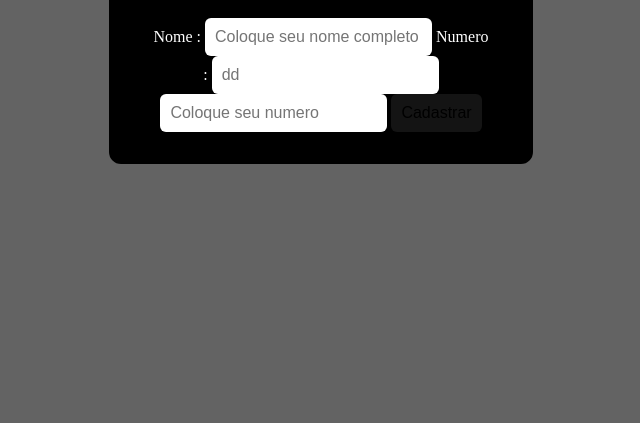
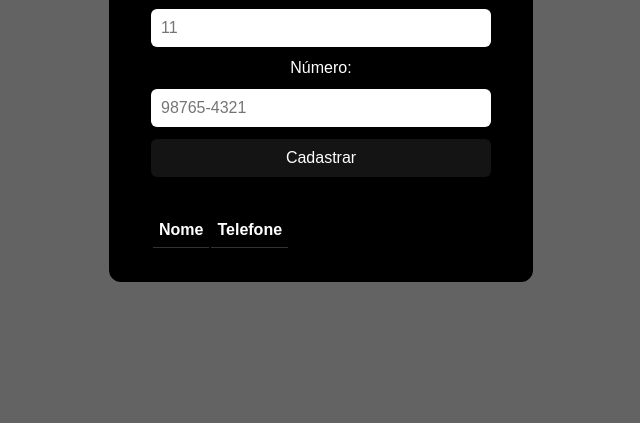
Before and after one commit to GustavoMelo1/Projetos, a plain HTML site: page projeto-listatelefonica/index.html in a window 1280 px wide. Shown: the part 377-800 px from the top of the page, without its empty margins (319-959 px from the left). Drawn offline with Linux system fonts and the light colour scheme.

Commit message:
salvando projeto tabela telefonica

```diff
--- a/projeto-listatelefonica/index.html
+++ b/projeto-listatelefonica/index.html
@@ -10,17 +10,30 @@
     <main class="container">
         <h1>Lista de Numeros</h1>
             <section class="bloco-lista">
-                <form class="form">
-                    <label>Nome :
-                        <input type="text" id="nome" required placeholder="Coloque seu nome completo">
-                    <label>Numero :
-                        <input type="number" id="dd"  required placeholder="dd">
-                        <input type="number" id="telefone" required placeholder="Coloque seu numero">
-                    </label>
+                <form class="form" id="form-contato" autocomplete="off">
+                    <label for="nome">Nome:</label>
+                    <input type="text" id="nome" required placeholder="Coloque seu nome completo" />
+
+                    <label for="dd">DDD:</label>
+                    <input type="tel" id="dd" required placeholder="11" inputmode="numeric" maxlength="2" pattern="\d{2}" />
+
+                    <label for="telefone">Número:</label>
+                    <input type="tel" id="telefone" required placeholder="98765-4321" inputmode="numeric" maxlength="9" />
 
                     <button type="submit">Cadastrar</button>
+                    <p id="erro" style="color:#ff6b6b; margin:6px 0 0; min-height:1em;"></p>
                 </form>
+                <table id="tabela-contatos">
+                    <thead>
+                        <tr>
+                            <th style="text-align:left; border-bottom:1px solid #333; padding:8px 6px;">Nome</th>
+                            <th style="text-align:left; border-bottom:1px solid #333; padding:8px 6px;">Telefone</th>
+                        </tr>
+                    </thead>
+                    <tbody></tbody>
+                </table>
             </section>
     </main>
+    <script src="script.js"></script>
 </body>
 </html>
--- /dev/null
+++ b/projeto-listatelefonica/script.js
@@ -0,0 +1,58 @@
+// Pega o formulário pelo id
+const form = document.getElementById('form-contato');
+
+// Pega os 3 inputs de nome, ddd e telefone
+const nomeInput = document.getElementById('nome');
+const ddInput   = document.getElementById('dd');
+const telInput  = document.getElementById('telefone');
+
+// Pega o corpo da tabela onde vamos adicionar as linhas
+const tbody = document.querySelector('#tabela-contatos tbody');
+
+// Mensagem de erro e mensagem de lista vazia
+const erroBox = document.getElementById('erro');
+const vazioMsg = document.getElementById('vazio');
+
+// Quando o usuário clicar em "Cadastrar"
+form.addEventListener('submit', function(e) {
+  e.preventDefault(); // impede recarregar a página
+  erroBox.textContent = ''; // limpa erros anteriores
+
+    // Lê e limpa espaços dos valores
+    const nome = nomeInput.value.trim();
+    const dd   = ddInput.value.trim();
+    const tel  = telInput.value.trim();
+
+    // Validação: se algo estiver vazio
+    if (!nome || !dd || !tel) {
+        erroBox.textContent = 'Preencha nome, DDD e telefone';
+        return;
+    }
+
+    // Validação: DDD deve ter 2 dígitos
+    if (dd.length !== 2) {
+        erroBox.textContent = 'DDD deve ter 2 dígitos';
+        return;
+    }
+
+    // Validação: telefone precisa ter pelo menos 8 dígitos
+    if (tel.length < 8) {
+        erroBox.textContent = 'Telefone deve ter pelo menos 8 dígitos';
+        return;
+    }
+
+    // Monta o telefone no formato (DD) número
+    const telefoneFormatado = `(${dd}) ${tel}`;
+
+    // Cria a linha e as colunas da tabela
+    const tr = document.createElement('tr');
+    tr.innerHTML = `<td>${nome}</td><td>${telefoneFormatado}</td>`;
+    tbody.appendChild(tr); // adiciona a linha no <tbody>
+
+    // Esconde a mensagem de "nenhum contato"
+    if (vazioMsg) vazioMsg.style.display = 'none';
+
+    // Limpa o formulário e foca no campo nome
+    form.reset();
+    nomeInput.focus();
+});
--- a/projeto-listatelefonica/style.css
+++ b/projeto-listatelefonica/style.css
@@ -1,48 +1,64 @@
-
-body{
-    background-color:rgb(99, 99, 99);
+    /* Estilo do body (fundo, centralização e fonte) */
+    body {
+    background-color: rgb(99, 99, 99); /* fundo cinza */
     margin: 0;
-    display: flex;
-    height: 100vh;
-    align-items: center;
-    justify-content: center;
-    font-size: Arial, sans-serif;;
+    display: flex;          /* ativa flexbox */
+    height: 100vh;          /* altura toda da tela */
+    align-items: center;    /* centraliza vertical */
+    justify-content: center;/* centraliza horizontal */
+    font-family: Arial, sans-serif; /* fonte padrão */
     }
 
+    /* Caixa principal onde fica tudo */
     .container {
-    background-color: black;
-    color: white;
+    background-color: black; /* fundo preto */
+    color: white;            /* texto branco */
     text-align: center;
-    padding: 30px 40px;
-    border: 2px solid #000000;
-    border-radius: 12px;
+    padding: 30px 40px;      /* espaço interno */
+    border: 2px solid #000;  /* borda preta */
+    border-radius: 12px;     /* cantos arredondados */
+    display: flex;           /* organiza conteúdo em coluna */
+    flex-direction: column;
+    gap: 12px;               /* espaço entre elementos */
+    width: 340px;            /* largura fixa */
+    }
+
+    /* Formulário com os campos empilhados */
+    .form {
     display: flex;
     flex-direction: column;
-    gap: 12px;
-    width: 340px;
+    gap: 12px;         /* espaço entre inputs/botão */
+    margin-top: 12px;  /* espaço do título até o form */
     }
 
-.form{
-    display: flex;
-    flex-direction: column;
-    gap: 12px;
-    margin-top: 12px;
-}
-
-input, button{
-    padding: 10px;
-    border-radius: 6px;
-    border: none;
+    /* Inputs e botões com mesmo estilo básico */
+    input, button {
+    padding: 10px;        /* espaço interno */
+    border-radius: 6px;   /* cantos arredondados */
+    border: none;         /* sem borda padrão */
     font-size: 16px;
     background-color: white;
     }
 
-button{
+    /* Botão com fundo escuro e texto branco */
+    button {
     background: rgb(20, 20, 20);
-    cursor: pointer;
-    color: black;
+    cursor: pointer;  /* cursor de "mãozinha" */
+    color: white;
     }
 
-button:hover{
+    /* Quando passa o mouse no botão, escurece */
+    button:hover {
     background: rgb(0, 0, 0);
     }
+
+    /* Células da tabela: espaço e linha separadora */
+    #tabela-contatos td {
+    padding: 8px 6px;
+    border-bottom: 1px solid #333;
+    }
+
+    /* Quando passa o mouse em cima da linha da tabela */
+    #tabela-contatos tbody tr:hover {
+    background: #111;
+}
```
Lines whose indentation alone changed are shown as unchanged.
